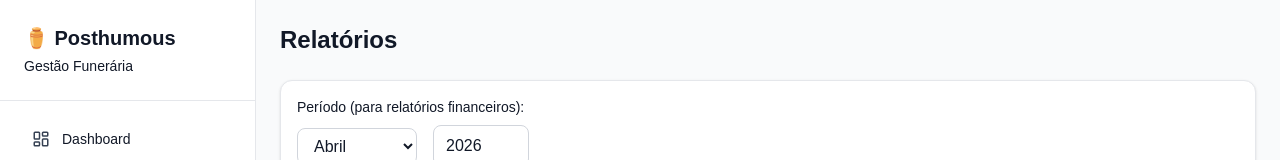
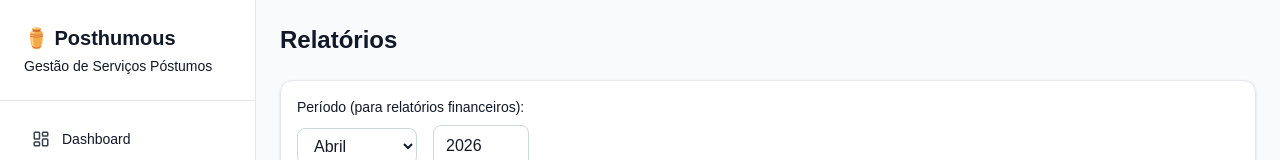
Before and after one commit to ronaldocotes/postumus, a Next.js app: page /relatorios in a window 1280 px wide. Shown: the top 160 px of the page. Built offline with nearby package versions, Linux system fonts and the light colour scheme.

Commit message:
chore: atualizar slogan para Gestão de Serviços Póstumos

```diff
--- a/src/app/(dashboard)/relatorios/page.tsx
+++ b/src/app/(dashboard)/relatorios/page.tsx
@@ -105,7 +105,7 @@ export default function RelatoriosPage() {
             <div className="flex items-center justify-between border-b pb-4 print:pb-2">
               <div>
                 <h2 className="text-xl font-bold text-gray-900 print:text-lg">⚱️ Posthumous</h2>
-                <p className="text-sm text-gray-500">Gestão Funerária</p>
+                <p className="text-sm text-gray-500">Gestão de Serviços Póstumos</p>
               </div>
               <div className="text-right">
                 <h3 className="font-bold text-gray-900">{report.title}</h3>
--- a/src/app/layout.tsx
+++ b/src/app/layout.tsx
@@ -14,7 +14,7 @@ const geistMono = Geist_Mono({
 });
 
 export const metadata: Metadata = {
-  title: "Posthumous - Gestão Funerária",
+  title: "Posthumous - Gestão de Serviços Póstumos",
   description: "Sistema de gestão para funerária",
 };
 
--- a/src/app/login/page.tsx
+++ b/src/app/login/page.tsx
@@ -43,7 +43,7 @@ export default function LoginPage() {
       <div className="bg-white p-8 rounded-xl shadow-lg w-full max-w-md">
         <div className="text-center mb-8">
           <h1 className="text-3xl font-bold text-gray-900">⚱️ Posthumous</h1>
-          <p className="text-gray-500 mt-2">Gestão Funerária</p>
+          <p className="text-gray-500 mt-2">Gestão de Serviços Póstumos</p>
         </div>
 
         <form onSubmit={handleSubmit} className="space-y-4">
--- a/src/components/layout/Sidebar.tsx
+++ b/src/components/layout/Sidebar.tsx
@@ -68,7 +68,7 @@ export default function Sidebar() {
           {/* Logo */}
           <div className="p-6 border-b border-gray-200">
             <h1 className="text-xl font-bold">⚱️ Posthumous</h1>
-            <p className="text-sm text-gray-500 mt-1">Gestão Funerária</p>
+            <p className="text-sm text-gray-500 mt-1">Gestão de Serviços Póstumos</p>
           </div>
 
           {/* Navigation */}
```
